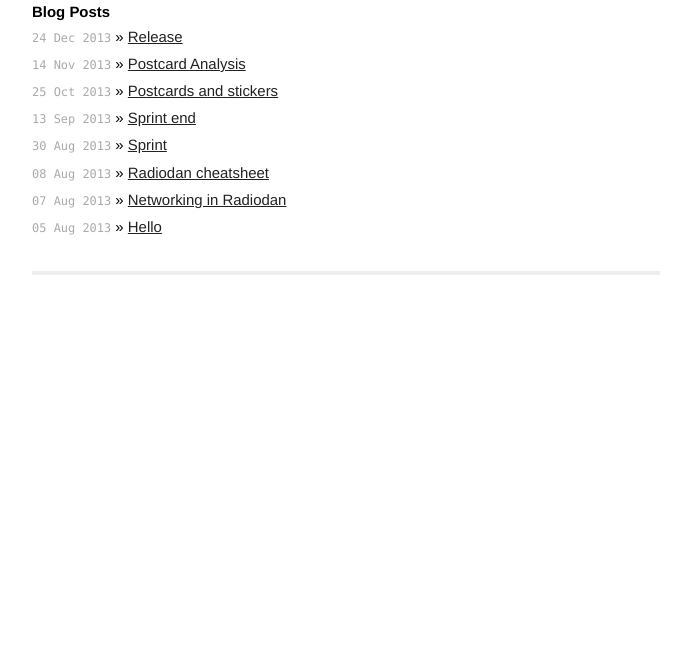
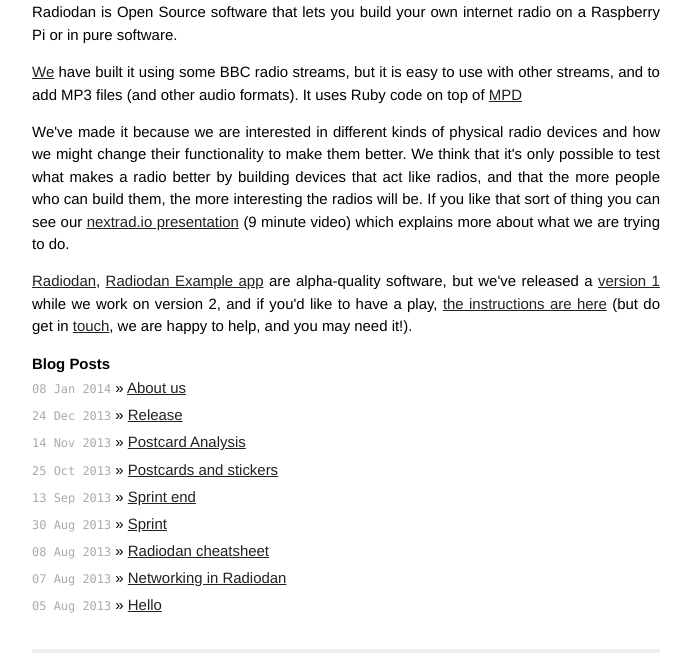
Before and after one commit to radiodan/radiodan.github.io, a Jekyll site: the page built from index.html, in a window 1280 px wide. Shown: the part 320-973 px from the top of the page, without its empty margins (294-985 px from the left). Built offline with Jekyll 4.4.1, drawn with Linux system fonts in a browser that asks for light colours; Markdown is read by kramdown in place of the engine named in the settings; comment, search, counter and statistics services are not loaded; before the commit the page ends 900 px from its top, so only the background shows below that.

Commit message:
Add about us page and intro on the homepage

```diff
--- a/index.html
+++ b/index.html
@@ -3,6 +3,34 @@
 title: Radiodan Blog
 type: home
 ---
+
+<div>
+<p>
+Radiodan is Open Source software that lets you build your own internet radio on a Raspberry
+Pi or in pure software.
+</p>
+<p>
+<a href="2014/01/08/about-us.html">We</a> have built it using some BBC radio streams, but it is easy to use with other
+streams, and to add MP3 files (and other audio formats). It uses Ruby code on top of
+<a href="http://www.musicpd.org/">MPD</a>
+</p>
+<p>
+We've made it because we are interested in different kinds of physical radio devices and how we
+might change their functionality to make them better. We think that it's only possible to test
+what makes a radio better by building devices that act like radios, and that the more people who
+can build them, the more interesting the radios will be. If you like that sort of thing you can
+see our <a href="http://nextrad.io/videos/dan-nutall-libby-miller-radiodan-a-cheap-flexible-and-open-ip-radio/">nextrad.io
+presentation</a> (9 minute video) which explains more about what we are trying to do.
+</p>
+<p>
+<a href="https://github.com/radiodan/radiodan">Radiodan</a>, <a
+href="https://github.com/radiodan/radiodan_example">Radiodan Example app</a> are alpha-quality
+software, but we've released a <a href="/2013/12/24/release.html">version 1</a> while we work on
+version 2, and if you'd like to have a play, <a
+href="https://github.com/radiodan/project/blob/master/docs/getting_started.markdown">the
+instructions are here</a> (but do get in <a href="2014/01/08/about-us.html">touch</a>, we are happy to help, and you may need it!).
+</p>
+</div>
 
 <div>
   <h2>Blog Posts</h2>
```
Also changed, not shown: _posts/2014-01-08-about-us.markdown (added, +46 -0 lines), 2 other files.
